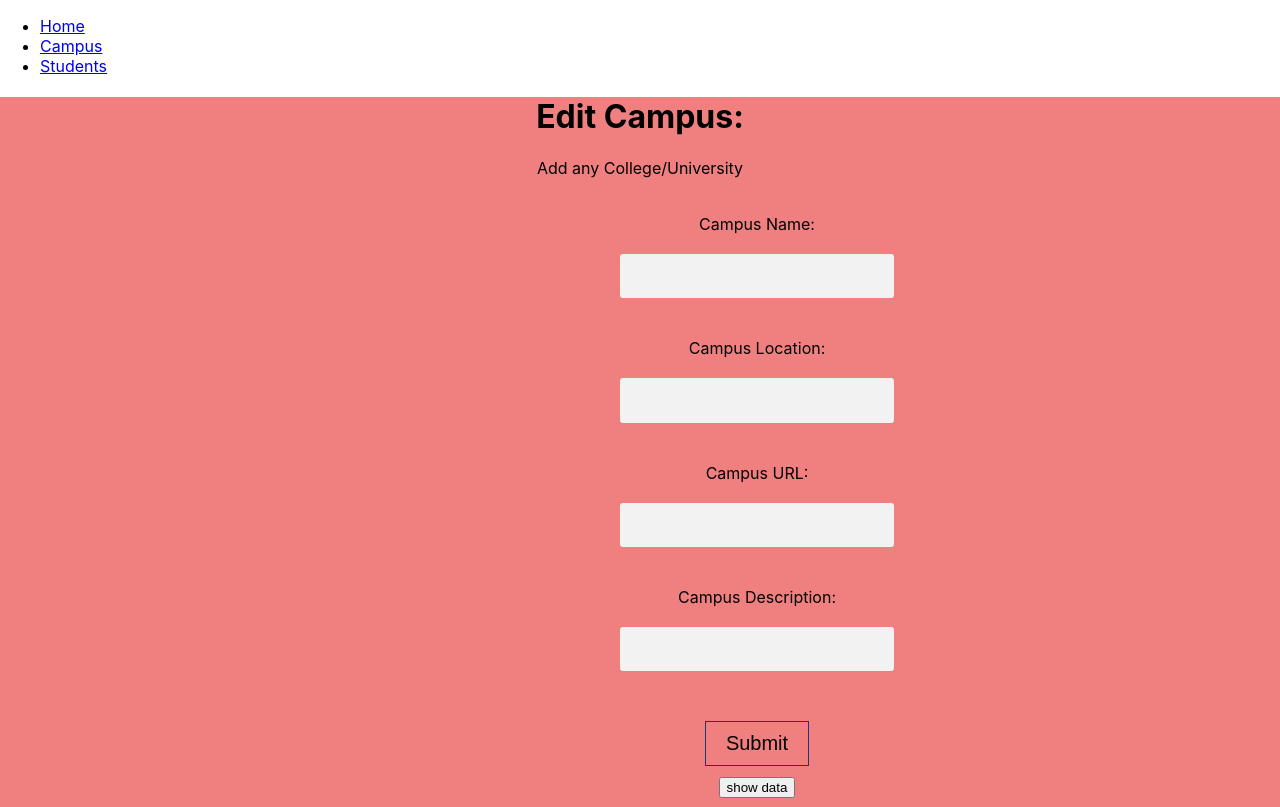
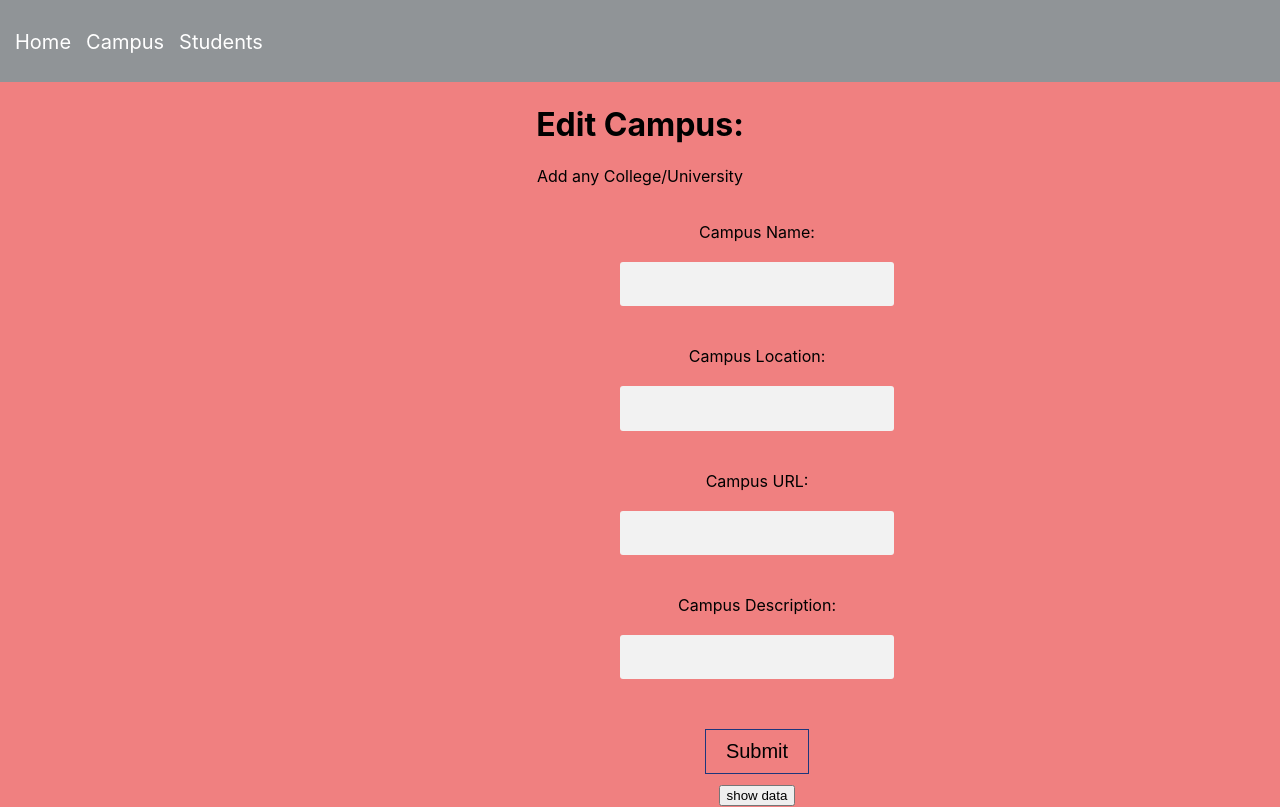
Before and after one commit to cruzgx/Crud-Campus-and-Students-Project, a React (Create React App) app: page /EditCampus in a window 1280 px wide. Shown: the top 807 px of the page. Built offline with nearby package versions, Linux system fonts and the light colour scheme.

Commit message:
Able to delete the data from frontend and backend

```diff
--- a/src/Campus.js
+++ b/src/Campus.js
@@ -55,29 +55,37 @@ class Campus extends React.Component {
       });
   };
 
-  // deleteData = (e, id) => {
-  //   e.preventDefault();
-  //   axios.delete(`/deleteCampus/${id}`).then((response) => {
-  //     this.setState({
-  //       posts: response.data.rows,
-  //     });
-  //     this.state.posts.filter((val) => {
-  //       return val.id != id;
-  //     });
-  //   });
-  // };
+  deleteData = (e, id) => {
+    e.preventDefault();
+    console.log("delete");
+    axios.delete(`/deleteCampus/${id}`).then((response) => {
+      // this.setState({
+      //   posts: response.data.rows,
+
+      // });
+      let filter = this.state.posts.filter((val) => {
+        return val.id != id;
+      })
+      this.setState({
+        posts: filter
+    });
+      console.log(this.state.posts)
+    });
+  };
 
   render() {
     let display = [];
-    display = this.state.posts.map((val, key) => {
+    display = this.state.posts.map((post, key) => {
       return (
         <div id="campus-card">
-        <h3>{val.id}</h3>
-          <h3>Campus Name: {val.campusName}</h3>
-          <h3>Location: {val.campusLocation}</h3>
-          <h3>Image: {val.campusUrl}</h3>
-          <h3>Description: {val.campusDescription}</h3>
-          {/* <button onClick={this.deleteData }>Delete</button> */}
+          <img src={post.campusUrl}></img>
+          {/* <h3>{post.id}</h3> */}
+          <h3>Campus Name: {post.campusName}</h3>
+          <h3>Location: {post.campusLocation}</h3>
+
+          <h3>Description: {post.campusDescription}</h3>
+          <button>Edit</button>
+          <button onClick={(e)=> this.deleteData(e,post.id)}>Delete</button>
         </div>
       );
     });
@@ -89,7 +97,7 @@ class Campus extends React.Component {
         <form action="./AddCampus">
           <input id="add-campus" value="Add Campuses" type="submit" />
         </form>
-
+        <button id="add-campus"onClick={this.displayData}>Display data</button>
         <form action="./SingleCampusView">
           <input id="add-campus" value="View Single Campus" type="submit" />
         </form>
@@ -105,7 +113,7 @@ class Campus extends React.Component {
             </div>
           </div>
         ))}
-        <button onClick={this.displayData}>Display data</button>
+
         <div>{display}</div>
       </div>
     );
--- a/src/EditCampus.js
+++ b/src/EditCampus.js
@@ -37,10 +37,10 @@ class EditCampus extends React.Component {
 
     //checks to see if user put in valid URL
     let url = document.getElementById("campusImg").value;
-    if (!this.isValidUrl(url)) {
-      alert("Invalid url input. Please input a valid url");
-      return;
-    }
+    // if (!this.isValidUrl(url)) {
+    //   alert("Invalid url input. Please input a valid url");
+    //   return;
+    // }
 
     let description = document.getElementById("campusDescript").value;
     if (description == "") {
--- /dev/null
+++ b/src/Navbar.js
@@ -0,0 +1,20 @@
+import React from 'react';
+import './styling/Navbar.css';
+import './styling/SingleStudentView.css'
+
+class Navbar extends React.Component{
+
+
+
+
+    render(){
+        return(
+    <div id="nav-bar">
+    <Link to ="/">Home</Link>
+    <Link to ="/Campus">Campus</Link>
+    <Link to ="/Students">Students</Link>
+    </div>
+        )
+
+    }
+}
--- a/src/index.css
+++ b/src/index.css
@@ -1,5 +1,6 @@
 body {
-  margin: 0;
+  margin: 0px;
+  padding:0px;
   font-family: -apple-system, BlinkMacSystemFont, 'Segoe UI', 'Roboto', 'Oxygen',
     'Ubuntu', 'Cantarell', 'Fira Sans', 'Droid Sans', 'Helvetica Neue',
     sans-serif;
@@ -12,6 +13,8 @@ code {
   font-family: source-code-pro, Menlo, Monaco, Consolas, 'Courier New',
     monospace;
 }
+
+
 
 #campus-card{
   width: 400px;
@@ -27,6 +30,7 @@ code {
   margin-left: 30px;
   background-color: white;
 
+
 }
 
 .college-img{
@@ -41,13 +45,17 @@ code {
     cursor: pointer;
     margin: 10px;
     margin-bottom: 30px;
-    margin-left: 1300px;
+    text-align: center;
     background-color: white;
+    display: block;
+    justify-content: center;
+     align-items: center;
 }
 
 #campus-page{
-    background-color: bisque;
+  background-color: bisque;
   padding-bottom: 150px;
+  padding-top: 2px;
 }
 
 #all-campus{
--- a/src/index.js
+++ b/src/index.js
@@ -12,16 +12,18 @@ import EditCampus from './EditCampus';
 import EditStudent from './EditStudent';
 import SingleStudentView from './SingleStudentView';
 import SingleCampusView from './SingleCampusView';
+import './styling/Navbar.css';
 // import reportWebVitals from './reportWebVitals';
 
 ReactDOM.render(
   <BrowserRouter>
-  <div>
-  <ul>
-    <li><Link to ="/">Home</Link></li>
-    <li><Link to ="/Campus">Campus</Link></li>
-    <li><Link to ="/Students">Students</Link></li>
-  </ul>
+  <div >
+  <div id="nav-bar">
+
+    <Link to ="/" className="links">Home</Link>
+    <Link to ="/Campus" className="links">Campus</Link>
+    <Link to ="/Students" className="links">Students</Link>
+    </div>
 
 
   <Switch>
--- a/src/styling/EditCampus.css
+++ b/src/styling/EditCampus.css
@@ -1,6 +1,7 @@
 #campus-header{
   background-color: #F08080;
   padding-bottom: 150px;
+  padding-top: 2px;
 }
 
 .campus-input{
--- /dev/null
+++ b/src/styling/Navbar.css
@@ -0,0 +1,20 @@
+#nav-bar{
+    background-color:#909497;
+    width:100%;
+    height:80px;
+    padding-top: 2px;
+    display:flex;
+
+
+  }
+
+  .links{
+  text-decoration: none;
+  font-size: 20px;
+  margin-left: 15px;
+  display: flex;
+  justify-content: center;
+  align-items: center;
+  color: white;
+
+  }
```
Also changed, not shown: src/backend/index.js (+26 -15 lines).
